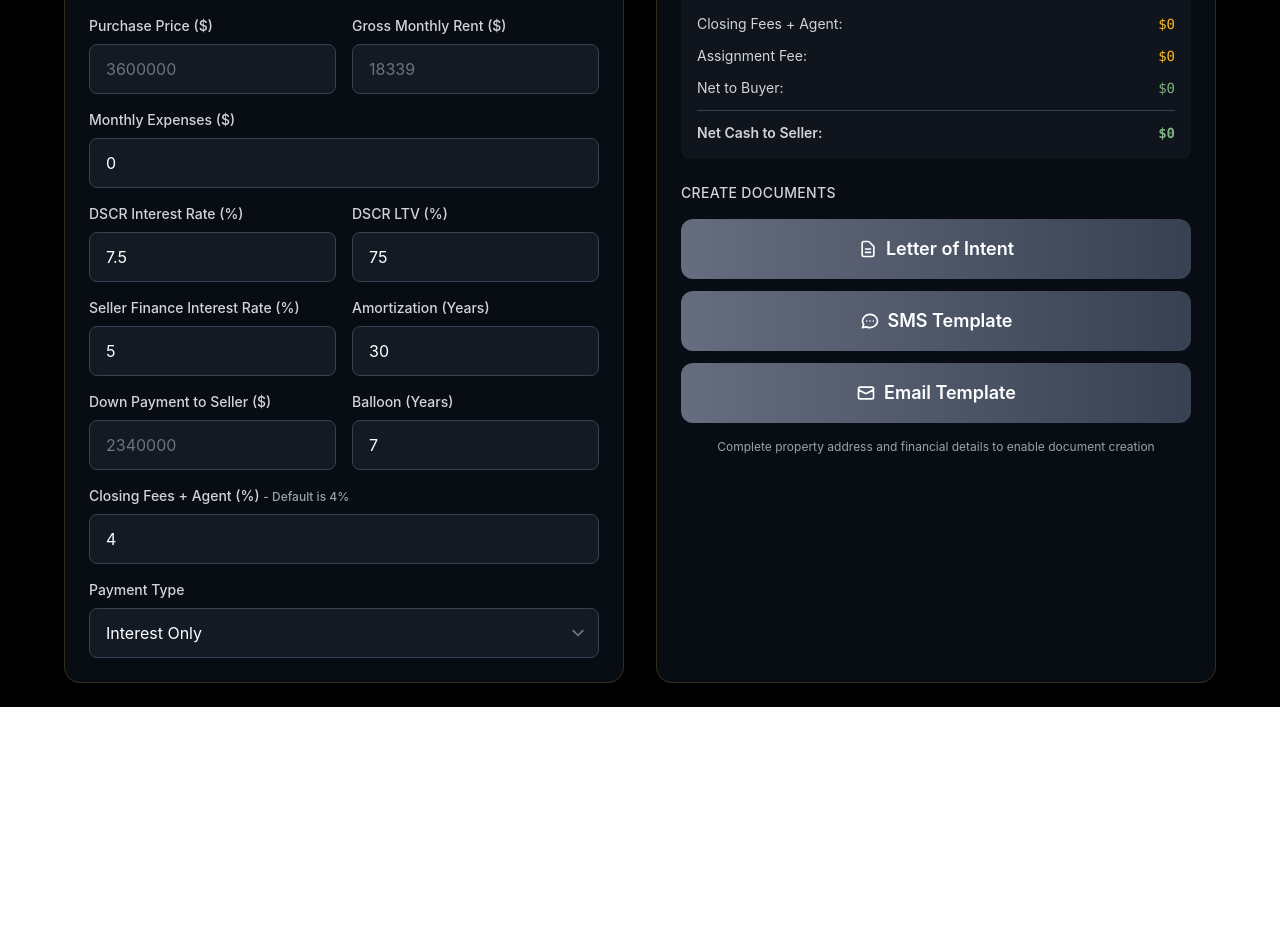
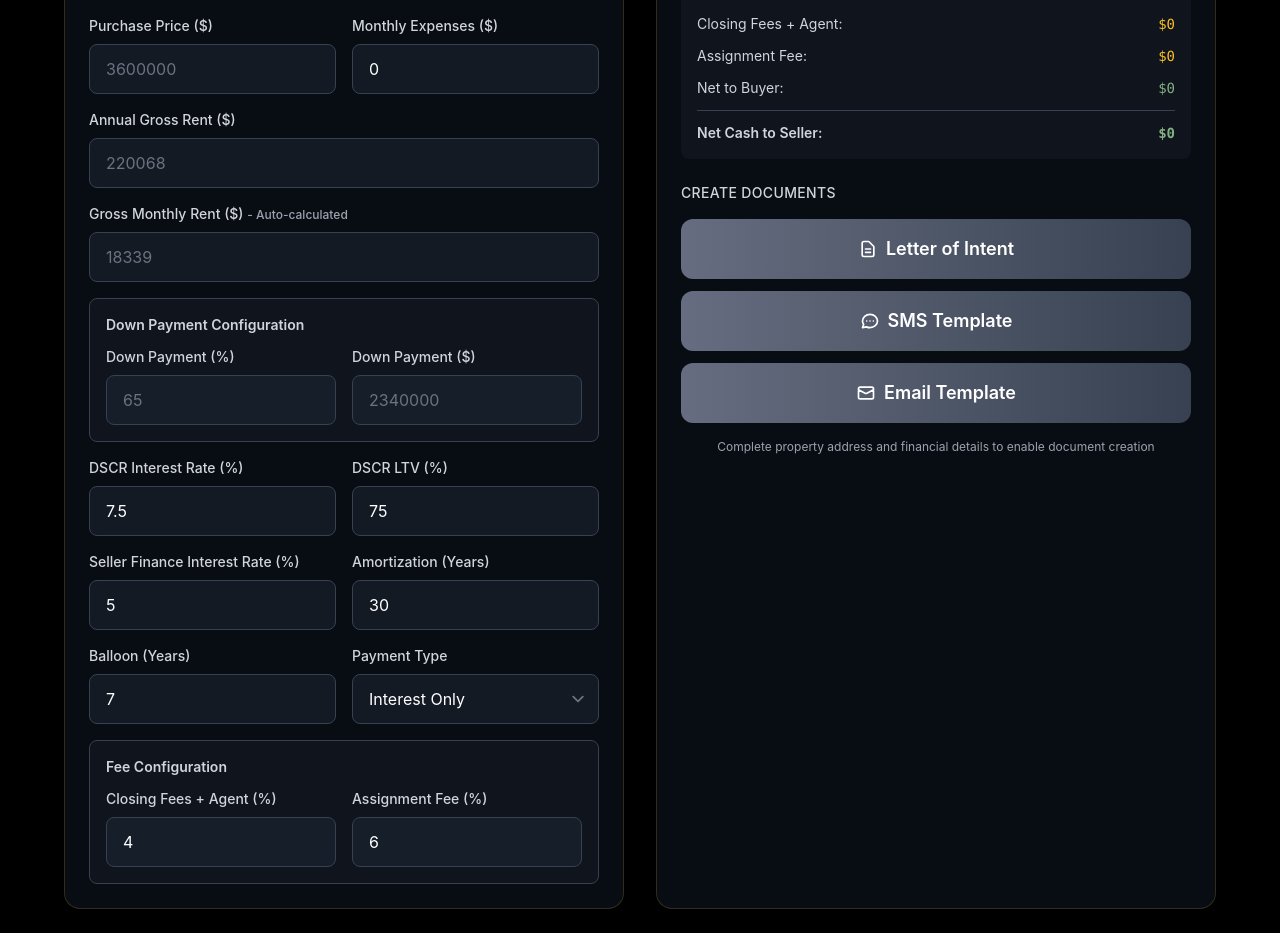
Before and after one commit to martoast/69, a Nuxt app: page /app in a window 1280 px wide. Shown: the part 960-1893 px from the top of the page. Before the commit the page ends 1667 px from the top, so only its background shows below. Built offline with nearby package versions, Linux system fonts and the light colour scheme; no server answers.

Commit message:
requested changes to calculator

```diff
--- a/components/DealAnalyzer.vue
+++ b/components/DealAnalyzer.vue
@@ -160,18 +160,6 @@
                   placeholder="3600000"
                 />
               </div>
-              <div>
-                <label class="block text-sm font-medium text-gray-300 mb-2"
-                  >Gross Monthly Rent ($)</label
-                >
-                <input
-                  v-model.number="inputs.grossMonthlyRent"
-                  type="number"
-                  class="w-full px-4 py-3 bg-gray-800/50 border border-gray-700 rounded-lg text-white focus:ring-2 focus:ring-yellow-gold focus:border-transparent"
-                  placeholder="18339"
-                />
-              </div>
-            </div>
 
               <div>
                 <label class="block text-sm font-medium text-gray-300 mb-2"
@@ -183,6 +171,73 @@
                   class="w-full px-4 py-3 bg-gray-800/50 border border-gray-700 rounded-lg text-white focus:ring-2 focus:ring-yellow-gold focus:border-transparent"
                   placeholder="0"
                 />
+              </div>
+
+            </div>
+
+            <div class="grid grid-cols-1 gap-4">
+              <div>
+                <label class="block text-sm font-medium text-gray-300 mb-2"
+                  >Annual Gross Rent ($)</label
+                >
+                <input
+                  v-model.number="inputs.annualGrossRent"
+                  type="number"
+                  class="w-full px-4 py-3 bg-gray-800/50 border border-gray-700 rounded-lg text-white focus:ring-2 focus:ring-yellow-gold focus:border-transparent"
+                  placeholder="220068"
+                  @input="updateMonthlyRent"
+                />
+              </div>
+
+              <div>
+                <label class="block text-sm font-medium text-gray-300 mb-2"
+                  >Gross Monthly Rent ($)
+                  <span class="text-xs text-gray-400">- Auto-calculated</span>
+                </label
+                >
+                <input
+                  v-model.number="inputs.grossMonthlyRent"
+                  type="number"
+                  class="w-full px-4 py-3 bg-gray-800/50 border border-gray-700 rounded-lg text-white focus:ring-2 focus:ring-yellow-gold focus:border-transparent"
+                  placeholder="18339"
+                  @input="updateAnnualRent"
+                />
+              </div>
+
+            </div>
+
+            <!-- Down Payment Section with Percentage -->
+            <div class="bg-gray-800/30 rounded-lg p-4 border border-gray-700">
+              <h4 class="text-sm font-semibold text-gray-300 mb-3">Down Payment Configuration</h4>
+              <div class="grid grid-cols-1 md:grid-cols-2 gap-4">
+                <div>
+                  <label class="block text-sm font-medium text-gray-300 mb-2"
+                    >Down Payment (%)</label
+                  >
+                  <input
+                    v-model.number="inputs.downPaymentPercent"
+                    type="number"
+                    step="0.1"
+                    min="0"
+                    max="100"
+                    class="w-full px-4 py-3 bg-gray-800/50 border border-gray-700 rounded-lg text-white focus:ring-2 focus:ring-yellow-gold focus:border-transparent"
+                    placeholder="65"
+                    @input="updateDownPaymentAmount"
+                  />
+                </div>
+                <div>
+                  <label class="block text-sm font-medium text-gray-300 mb-2"
+                    >Down Payment ($)</label
+                  >
+                  <input
+                    v-model.number="inputs.downPaymentToSeller"
+                    type="number"
+                    class="w-full px-4 py-3 bg-gray-800/50 border border-gray-700 rounded-lg text-white focus:ring-2 focus:ring-yellow-gold focus:border-transparent"
+                    placeholder="2340000"
+                    @input="updateDownPaymentPercent"
+                  />
+                </div>
+              </div>
             </div>
 
             <div class="grid grid-cols-1 md:grid-cols-2 gap-4">
@@ -240,17 +295,6 @@
             <div class="grid grid-cols-1 md:grid-cols-2 gap-4">
               <div>
                 <label class="block text-sm font-medium text-gray-300 mb-2"
-                  >Down Payment to Seller ($)</label
-                >
-                <input
-                  v-model.number="inputs.downPaymentToSeller"
-                  type="number"
-                  class="w-full px-4 py-3 bg-gray-800/50 border border-gray-700 rounded-lg text-white focus:ring-2 focus:ring-yellow-gold focus:border-transparent"
-                  placeholder="2340000"
-                />
-              </div>
-              <div>
-                <label class="block text-sm font-medium text-gray-300 mb-2"
                   >Balloon (Years)</label
                 >
                 <input
@@ -260,23 +304,6 @@
                   placeholder="7"
                 />
               </div>
-            </div>
-
-            <!-- Editable Closing Fee -->
-            <div>
-              <label class="block text-sm font-medium text-gray-300 mb-2">
-                Closing Fees + Agent (%)
-                <span class="text-xs text-gray-400">- Default is 4%</span>
-              </label>
-              <input
-                v-model.number="inputs.closingFeePercent"
-                type="number"
-                step="0.1"
-                class="w-full px-4 py-3 bg-gray-800/50 border border-gray-700 rounded-lg text-white focus:ring-2 focus:ring-yellow-gold focus:border-transparent"
-                placeholder="4.0"
-              />
-            </div>
-
               <div>
                 <label class="block text-sm font-medium text-gray-300 mb-2"
                   >Payment Type</label
@@ -291,6 +318,38 @@
                     Principal and Interest
                   </option>
                 </select>
+              </div>
+            </div>
+
+            <!-- Fee Configuration Section -->
+            <div class="bg-gray-800/30 rounded-lg p-4 border border-gray-700">
+              <h4 class="text-sm font-semibold text-gray-300 mb-3">Fee Configuration</h4>
+              <div class="grid grid-cols-1 md:grid-cols-2 gap-4">
+                <div>
+                  <label class="block text-sm font-medium text-gray-300 mb-2">
+                    Closing Fees + Agent (%)
+                  </label>
+                  <input
+                    v-model.number="inputs.closingFeePercent"
+                    type="number"
+                    step="0.1"
+                    class="w-full px-4 py-3 bg-gray-800/50 border border-gray-700 rounded-lg text-white focus:ring-2 focus:ring-yellow-gold focus:border-transparent"
+                    placeholder="4.0"
+                  />
+                </div>
+                <div>
+                  <label class="block text-sm font-medium text-gray-300 mb-2">
+                    Assignment Fee (%)
+                  </label>
+                  <input
+                    v-model.number="inputs.assignmentFeePercent"
+                    type="number"
+                    step="0.1"
+                    class="w-full px-4 py-3 bg-gray-800/50 border border-gray-700 rounded-lg text-white focus:ring-2 focus:ring-yellow-gold focus:border-transparent"
+                    placeholder="6.0"
+                  />
+                </div>
+              </div>
             </div>
           </div>
         </div>
@@ -604,7 +663,7 @@
 </template>
 
 <script setup>
-import { ref, computed } from "vue";
+import { ref, computed, watch } from "vue";
 import LOIGenerator from './LOIGenerator.vue';
 import SMSTemplateGenerator from './SMSTemplateGenerator.vue';
 import EmailTemplateGenerator from './EmailTemplateGenerator.vue';
@@ -637,7 +696,7 @@ const formatNumber = (value) => {
   });
 }
 
-// Form inputs
+// Form inputs - UPDATED WITH NEW FIELDS
 const inputs = ref({
   propertyAddress: null,
   agentName: null,
@@ -648,22 +707,59 @@ const inputs = ref({
   buyerEmail: null,
   buyerPhone: null,
   purchasePrice: null,
+  annualGrossRent: null, // NEW FIELD
   grossMonthlyRent: null,
   monthlyExpenses: 0,
   dscrInterestRate: 7.5,
   dscrLTV: 75,
   sellerFinanceRate: 5.0,
   amortizationYears: 30,
+  downPaymentPercent: null, // NEW FIELD
   downPaymentToSeller: null,
   balloonYears: 7,
   paymentType: "Interest Only",
   closingFeePercent: 4,
+  assignmentFeePercent: 6, // NEW FIELD with default 6%
   llcName: "Orbius Capital Group LLC"
 })
 
+// Helper functions to sync annual/monthly rent
+const updateMonthlyRent = () => {
+  if (inputs.value.annualGrossRent) {
+    inputs.value.grossMonthlyRent = Math.round(inputs.value.annualGrossRent / 12);
+  }
+}
 
+const updateAnnualRent = () => {
+  if (inputs.value.grossMonthlyRent) {
+    inputs.value.annualGrossRent = inputs.value.grossMonthlyRent * 12;
+  }
+}
 
-// Calculations - PROPERLY FIXED
+// Helper functions to sync down payment percentage and amount
+const updateDownPaymentAmount = () => {
+  if (inputs.value.downPaymentPercent !== null && inputs.value.purchasePrice) {
+    inputs.value.downPaymentToSeller = Math.round(
+      (inputs.value.downPaymentPercent / 100) * inputs.value.purchasePrice
+    );
+  }
+}
+
+const updateDownPaymentPercent = () => {
+  if (inputs.value.downPaymentToSeller !== null && inputs.value.purchasePrice) {
+    inputs.value.downPaymentPercent =
+      (inputs.value.downPaymentToSeller / inputs.value.purchasePrice) * 100;
+  }
+}
+
+// Watch for purchase price changes to update down payment amount
+watch(() => inputs.value.purchasePrice, () => {
+  if (inputs.value.downPaymentPercent !== null) {
+    updateDownPaymentAmount();
+  }
+});
+
+// Calculations - UPDATED WITH PROPER SELLER FINANCING
 const calculations = computed(() => {
   const purchasePrice = inputs.value.purchasePrice || 0;
   const grossMonthlyRent = inputs.value.grossMonthlyRent || 0;
@@ -675,6 +771,7 @@ const calculations = computed(() => {
   const downPaymentToSeller = inputs.value.downPaymentToSeller || 0;
   const paymentType = inputs.value.paymentType || "Interest Only";
   const closingFeePercent = (inputs.value.closingFeePercent || 4) / 100;
+  const assignmentFeePercent = (inputs.value.assignmentFeePercent || 6) / 100; // Use dynamic assignment fee
 
   // Monthly NOI
   const monthlyNOI = grossMonthlyRent - monthlyExpenses;
@@ -687,12 +784,8 @@ const calculations = computed(() => {
     ? PMT(dscrInterestRate / 12, amortizationYears * 12, dscrLoanAmount)
     : 0;
 
-  // CRITICAL: Calculate what's left after DSCR loan
-  const remainingAfterDSCR = purchasePrice - dscrLoanAmount;
-
-  // The seller carry is what's left after the down payment
-  // But it can't be negative!
-  const sellerCarryAmount = Math.max(0, remainingAfterDSCR - downPaymentToSeller);
+  // FIXED: Seller carry amount is simply Purchase Price - Down Payment
+  const sellerCarryAmount = Math.max(0, purchasePrice - downPaymentToSeller);
 
   // Seller carry monthly payment
   let sellerCarryPayment = 0;
@@ -722,7 +815,7 @@ const calculations = computed(() => {
   // Other calculations
   const emd = purchasePrice * 0.01;
   const closingFees = purchasePrice * closingFeePercent;
-  const assignmentFee = purchasePrice * 0.03;
+  const assignmentFee = purchasePrice * assignmentFeePercent; // Use dynamic percentage
   const netToBuyer = dscrLoanAmount - downPaymentToSeller - closingFees - assignmentFee;
   const netCashToSeller = downPaymentToSeller;
 
```
Lines whose indentation alone changed are shown as unchanged.
